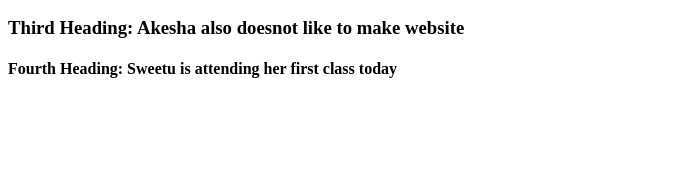
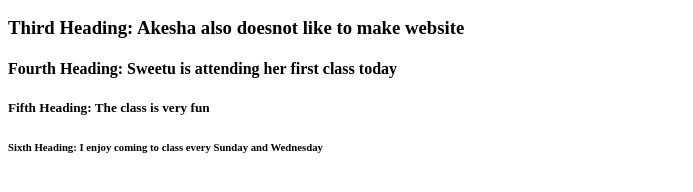
Before and after one commit to apekshy4/WebDev, a plain HTML site: page index.html in a window 1280 px wide. Shown: the part 136-328 px from the top of the page, without its empty margins (0-693 px from the left). Drawn offline with Linux system fonts and the light colour scheme.

Commit message:
Upto Sixth

```diff
--- a/index.html
+++ b/index.html
@@ -11,5 +11,7 @@
   <h2> Second Heading: Bristi doesnot like to make website</h2>
   <h3> Third Heading: Akesha also doesnot like to make website</h3>
   <h4> Fourth Heading: Sweetu is attending her first class today</h4>
+  <h5> Fifth Heading: The class is very fun </h5>
+  <h6> Sixth Heading: I enjoy coming to class every Sunday and Wednesday</h6>
 </body>
 </html>
```
